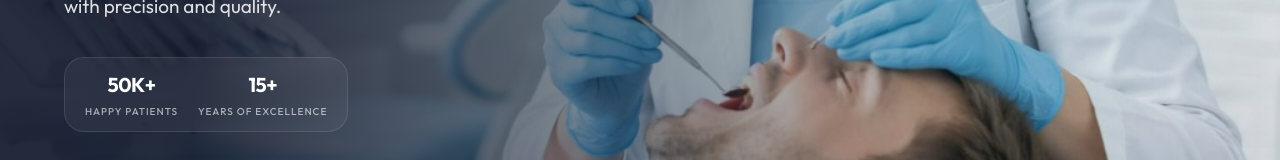
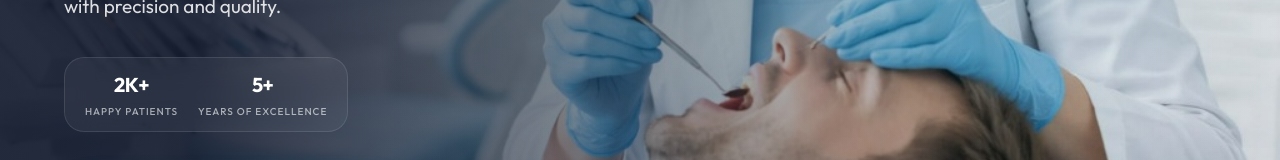
Before and after one commit to julee0728/dentist-project, a React (Vite) app in the folder dentist-project/: page / in a window 1280 px wide. Shown: the part 486-646 px from the top of the page. Built offline with nearby package versions, Linux system fonts and the light colour scheme.

Commit message:
update code

```diff
--- a/dentist-project/src/App.jsx
+++ b/dentist-project/src/App.jsx
@@ -161,11 +161,11 @@ function App() {
 
             <div className="hero-trust-stats fade-in">
               <div className="trust-stat">
-                <span className="trust-num">50K+</span>
+                <span className="trust-num">2K+</span>
                 <span className="trust-label">Happy Patients</span>
               </div>
               <div className="trust-stat">
-                <span className="trust-num">15+</span>
+                <span className="trust-num">5+</span>
                 <span className="trust-label">Years of Excellence</span>
               </div>
             </div>
```
